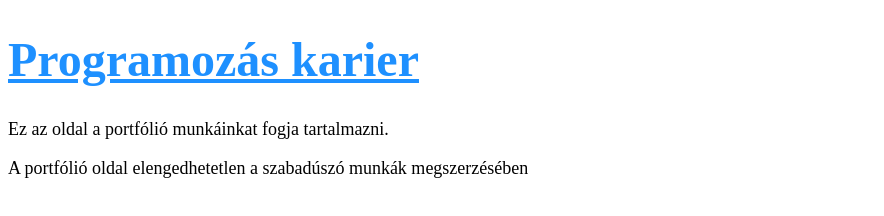
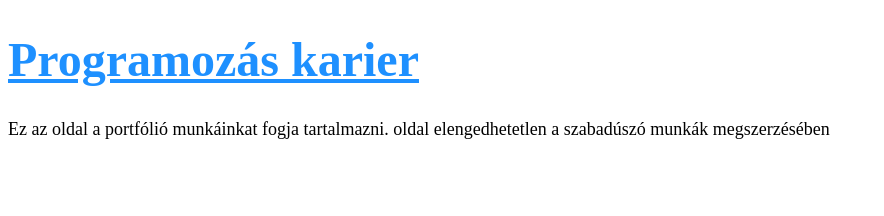
Before and after one commit to ujcsi/Git-teszt, a plain HTML site: page index.html in a window 1280 px wide. Shown: the whole page, without its empty margins (0-884 px from the left). Drawn offline with Linux system fonts and the light colour scheme.

Commit message:
Nagyon fontos változtatás

```diff
--- a/index.html
+++ b/index.html
@@ -8,7 +8,6 @@
 </head>
 <body>
     <h1>Programozás karier</h1>
-    <p>Ez az oldal a portfólió munkáinkat fogja tartalmazni.</p>
-    <p>A portfólió oldal elengedhetetlen a szabadúszó munkák megszerzésében</p>
+    <p>Ez az oldal a portfólió munkáinkat fogja tartalmazni. oldal elengedhetetlen a szabadúszó munkák megszerzésében</p>
 </body>
 </html>
```
